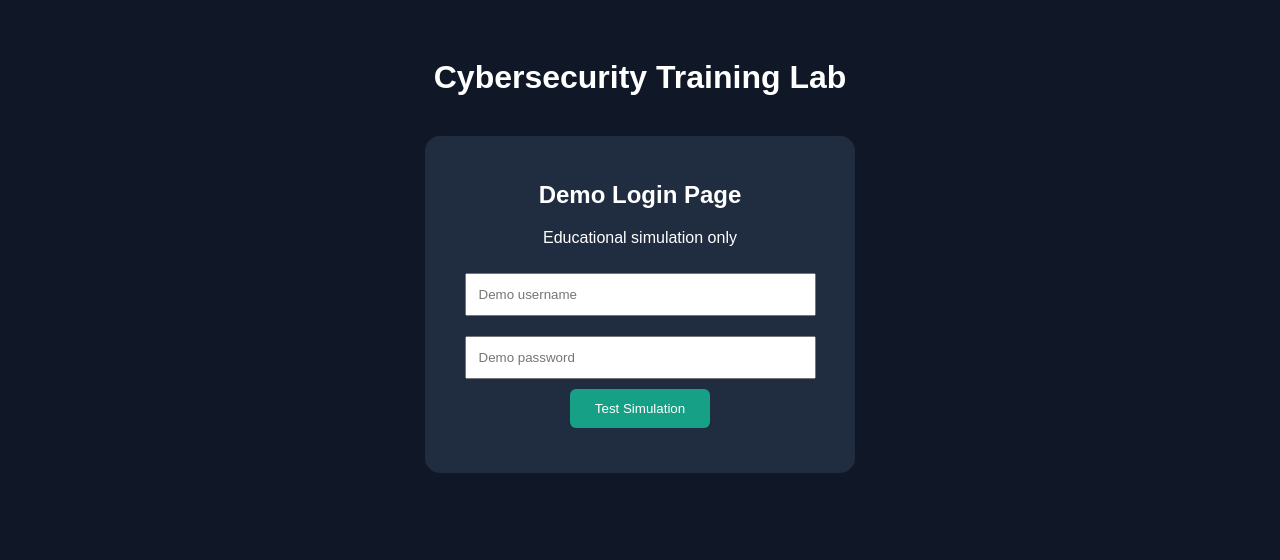
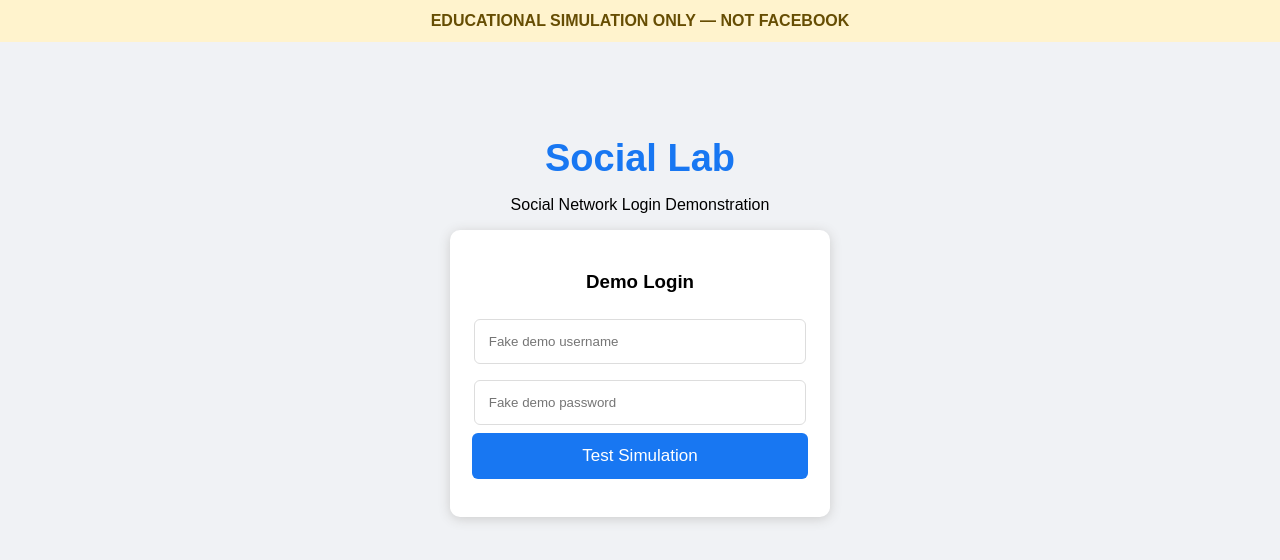
Before and after one commit to raesmafia66-cmd/Phishing-Lab, a plain HTML site: page index.html in a window 1280 px wide. Drawn offline with Linux system fonts and the light colour scheme.

Commit message:
Update index.html

```diff
--- a/index.html
+++ b/index.html
@@ -3,61 +3,106 @@
 <head>
 <meta charset="UTF-8">
 <meta name="viewport" content="width=device-width, initial-scale=1.0">
-<title>Phishing Training Lab</title>
+<title>Social Login Training Lab</title>
+
 <style>
 body {
+  margin: 0;
   font-family: Arial, sans-serif;
-  background: #101827;
-  color: white;
+  background: #f0f2f5;
+}
+
+.notice {
+  background: #fff3cd;
+  color: #664d03;
   text-align: center;
-  padding: 30px;
+  padding: 12px;
+  font-weight: bold;
 }
-.box {
-  background: #202d40;
+
+.container {
+  max-width: 380px;
+  margin: 70px auto;
   padding: 25px;
-  border-radius: 15px;
-  max-width: 380px;
-  margin: 40px auto;
+  text-align: center;
 }
+
+.logo {
+  color: #1877f2;
+  font-size: 38px;
+  font-weight: bold;
+}
+
+.card {
+  background: white;
+  padding: 22px;
+  border-radius: 10px;
+  box-shadow: 0 2px 12px #ccc;
+}
+
 input {
-  padding: 12px;
-  width: 85%;
-  margin: 10px;
+  width: 90%;
+  padding: 14px;
+  margin: 8px 0;
+  border: 1px solid #ddd;
+  border-radius: 6px;
 }
+
 button {
-  padding: 12px 25px;
-  background: #16a085;
+  width: 100%;
+  padding: 13px;
+  background: #1877f2;
   color: white;
   border: none;
   border-radius: 6px;
+  font-size: 17px;
 }
+
 #result {
-  color: #70e0b0;
-  margin-top: 20px;
+  color: #187744;
+  font-weight: bold;
+  margin-top: 15px;
 }
 </style>
 </head>
+
 <body>
 
-<h1>Cybersecurity Training Lab</h1>
+<div class="notice">
+EDUCATIONAL SIMULATION ONLY — NOT FACEBOOK
+</div>
 
-<div class="box">
-<h2>Demo Login Page</h2>
-<p>Educational simulation only</p>
+<div class="container">
 
-<input type="text" placeholder="Demo username">
-<br>
-<input type="password" placeholder="Demo password">
-<br>
-<button onclick="showMessage()">Test Simulation</button>
+<div class="logo">Social Lab</div>
+
+<p>Social Network Login Demonstration</p>
+
+<div class="card">
+
+<h3>Demo Login</h3>
+
+<input type="text"
+placeholder="Fake demo username"
+autocomplete="off">
+
+<input type="text"
+placeholder="Fake demo password"
+autocomplete="off">
+
+<button onclick="showMessage()">
+Test Simulation
+</button>
 
 <p id="result"></p>
+
+</div>
 </div>
 
 <script>
 function showMessage() {
-  document.getElementById("result").innerHTML =
-  "Training simulation! Never enter real passwords on suspicious pages.";
+ document.getElementById("result").innerText =
+ "Simulation successful! No information was collected or sent.";
 }
 </script>
 
```
